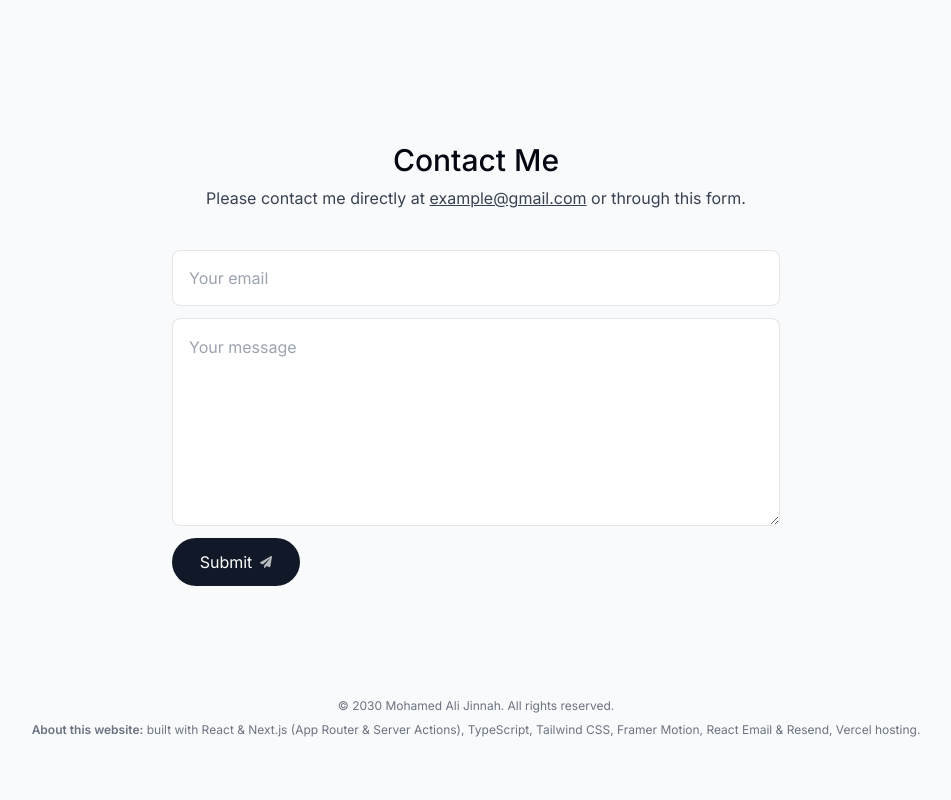
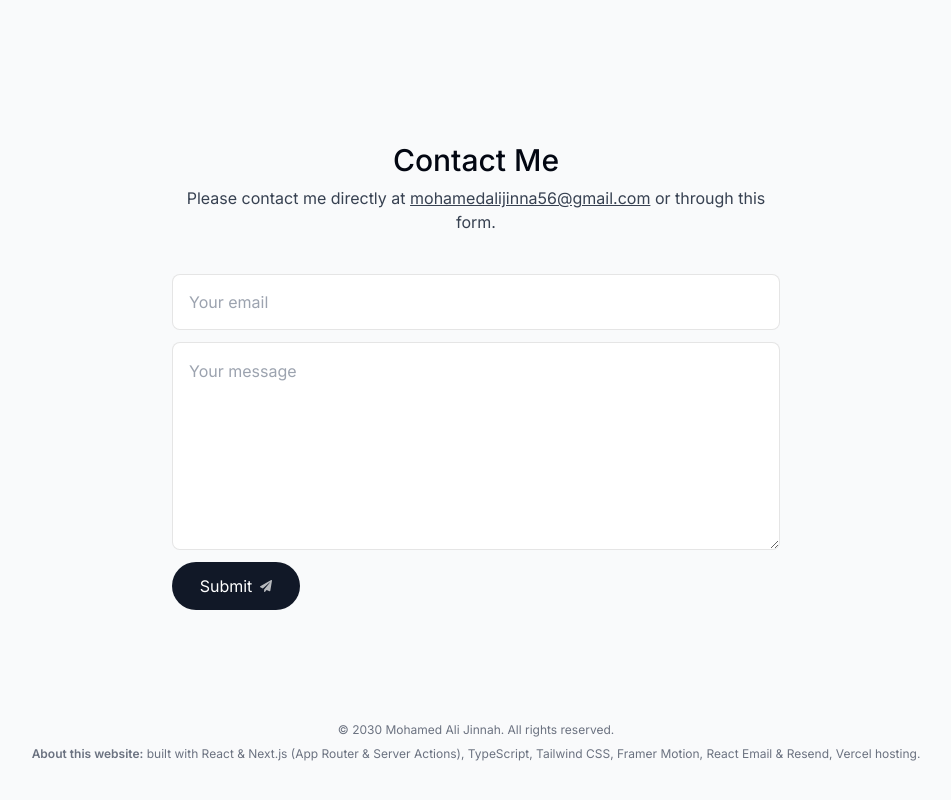
Before and after one commit to mohamedalijinnah81/portfolio, a Next.js app: page / in a window 1280 px wide. Shown: the part 4209-5009 px from the top of the page, without its empty margins (164-1115 px from the left). Before the commit the page ends 4987 px from the top, so only its background shows below. Built offline with nearby package versions, Linux system fonts and the light colour scheme; no server answers.

Commit message:
contact section completed

```diff
--- a/actions/sendEmail.ts
+++ b/actions/sendEmail.ts
@@ -27,7 +27,7 @@
   try {
     data = await resend.emails.send({
       from: "Contact Form <onboarding@resend.dev>",
-      to: "bytegrad@gmail.com",
+      to: "mohamedalijinna56@gmail.com",
       subject: "Message from contact form",
       reply_to: senderEmail,
       react: React.createElement(ContactFormEmail, {
--- a/components/contact.tsx
+++ b/components/contact.tsx
@@ -33,8 +33,8 @@
 
       <p className="text-gray-700 -mt-6 dark:text-white/80">
         Please contact me directly at{" "}
-        <a className="underline" href="mailto:example@gmail.com">
-          example@gmail.com
+        <a className="underline" href="mailto:mohamedalijinna56@gmail.com">
+          mohamedalijinna56@gmail.com
         </a>{" "}
         or through this form.
       </p>
```
Also changed, not shown: 1 other file (tests, documents, lock files or other folders).
